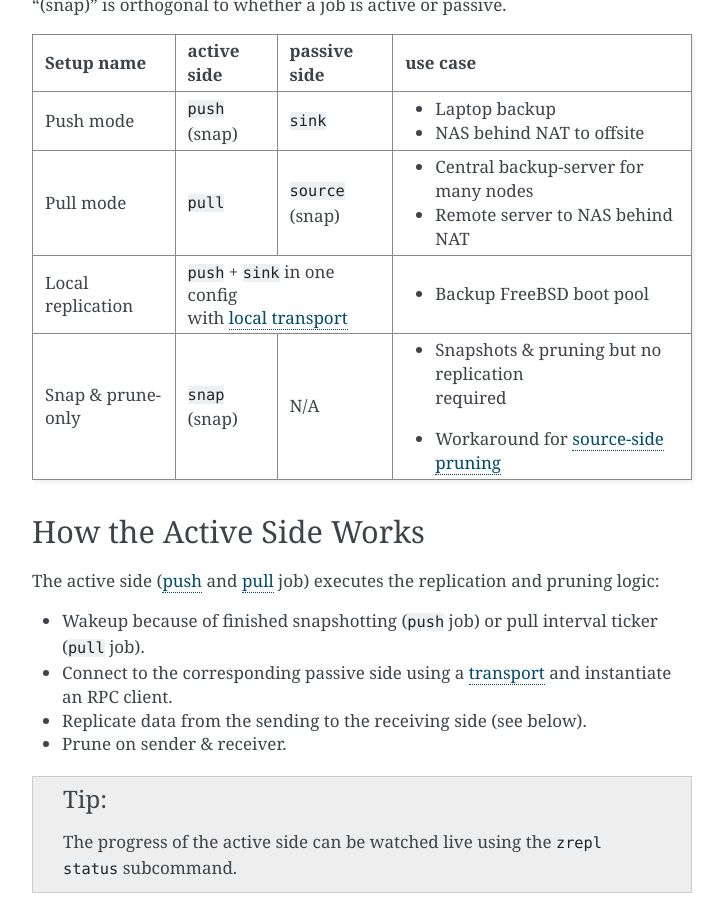
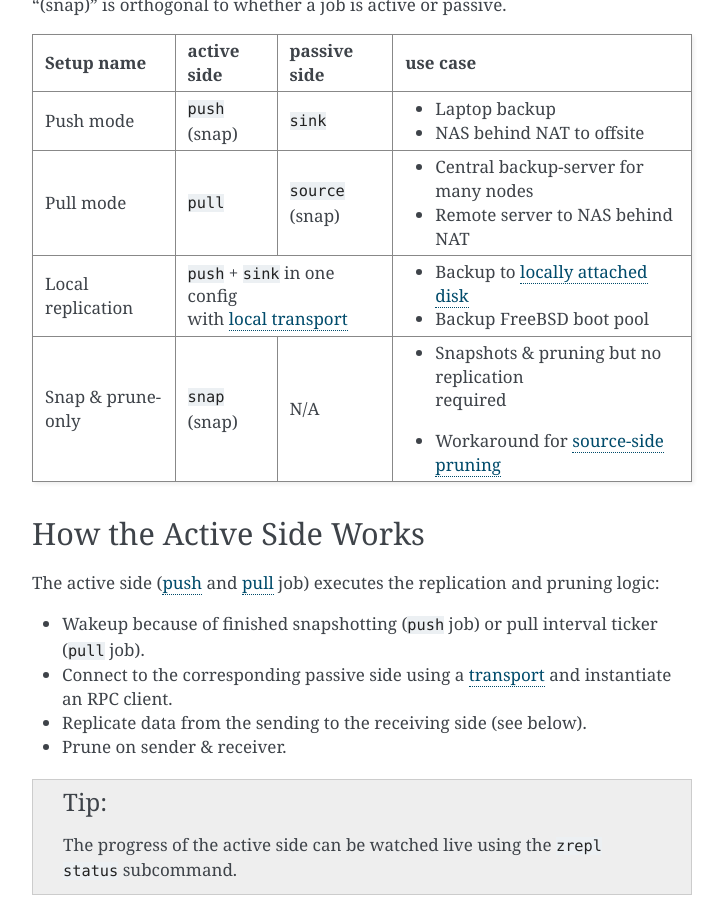
Before and after one commit to zrepl/zrepl, a Sphinx documentation site: the page built from docs/configuration/overview.rst, in a window 1280 px wide and 900 px high, scrolled down 1241 px. Shown: the whole window, without its empty margins (388-1112 px from the left). Built offline with Sphinx 7.4.7, drawn with Linux system fonts in a browser that asks for light colours; pages that are not in the unit, such as notebooks, are missing from menus; the version number could not be read and is left out; cross-references to code outside the pages are shown as plain code.

Commit message:
docs: add example setup 'local disk backup' to jobs overview table

```diff
--- a/docs/configuration/overview.rst
+++ b/docs/configuration/overview.rst
@@ -59,8 +59,8 @@ Note that snapshot-creation denoted by "(snap)" is orthogonal to whether a job i
 | Pull mode             | ``pull``     | ``source``                       | * Central backup-server for many nodes                                             |
 |                       |              | (snap)                           | * Remote server to NAS behind NAT                                                  |
 +-----------------------+--------------+----------------------------------+------------------------------------------------------------------------------------+
-| Local replication     | | ``push`` + ``sink`` in one config             | * Backup FreeBSD boot pool                                                         |
-|                       | | with :ref:`local transport <transport-local>` |                                                                                    |
+| Local replication     | | ``push`` + ``sink`` in one config             | * Backup to :ref:`locally attached disk <quickstart-backup-to-external-disk>`      |
+|                       | | with :ref:`local transport <transport-local>` | * Backup FreeBSD boot pool                                                         |
 +-----------------------+--------------+----------------------------------+------------------------------------------------------------------------------------+
 | Snap & prune-only     | ``snap``     | N/A                              | * | Snapshots & pruning but no replication                                         |
 |                       | (snap)       |                                  |   | required                                                                       |
```
